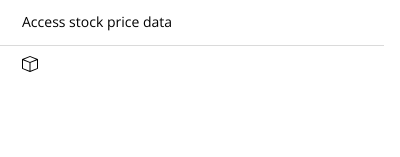
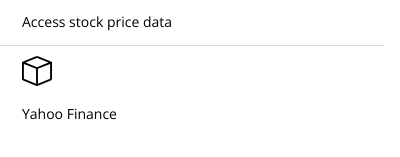
Before and after one commit to mzalot/Extension, a browser extension: page popup.html in a window 400 px wide. Shown: the part 65-222 px from the top of the page. Drawn offline with nearby package versions, Linux system fonts and the light colour scheme.

Commit message:
Made logo bigger and added text

```diff
--- a/popup.html
+++ b/popup.html
@@ -62,7 +62,7 @@
           .flex {
             opacity: 1;
             transition: opacity 0.2s eas-in-out;
-            width: 200px;
+            width: 120px;
           }
           .flex:hover {
             opacity: 0.4;
@@ -86,10 +86,11 @@
       <div class="flex-container">
           <div class="flex">
               <a href="https://finance.yahoo.com" target="_blank">
-                  <svg xmlns="http://www.w3.org/2000/svg" width="16" height="16" fill="currentColor" class="bi bi-box" viewBox="0 0 16 16">
+                  <svg xmlns="http://www.w3.org/2000/svg" width="30" height="30" fill="currentColor" class="bi bi-box" viewBox="0 0 16 16">
                       <path d="M8.186 1.113a.5.5 0 0 0-.372 0L1.846 3.5 8 5.961 14.154 3.5 8.186 1.113zM15 4.239l-6.5 2.6v7.922l6.5-2.6V4.24zM7.5 14.762V6.838L1 4.239v7.923l6.5 2.6zM7.443.184a1.5 1.5 0 0 1 1.114 0l7.129 2.852A.5.5 0 0 1 16 3.5v8.662a1 1 0 0 1-.629.928l-7.185 2.874a.5.5 0 0 1-.372 0L.63 13.09a1 1 0 0 1-.63-.928V3.5a.5.5 0 0 1 .314-.464L7.443.184z"/>
                   </svg>
               </a>
+              <p>Yahoo Finance</p>
           </div>
       </div>
   </div>
```
